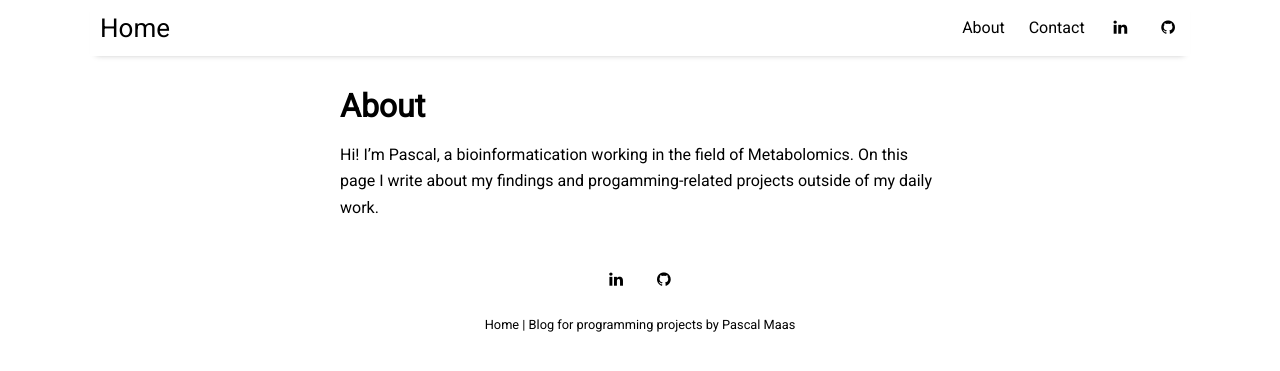
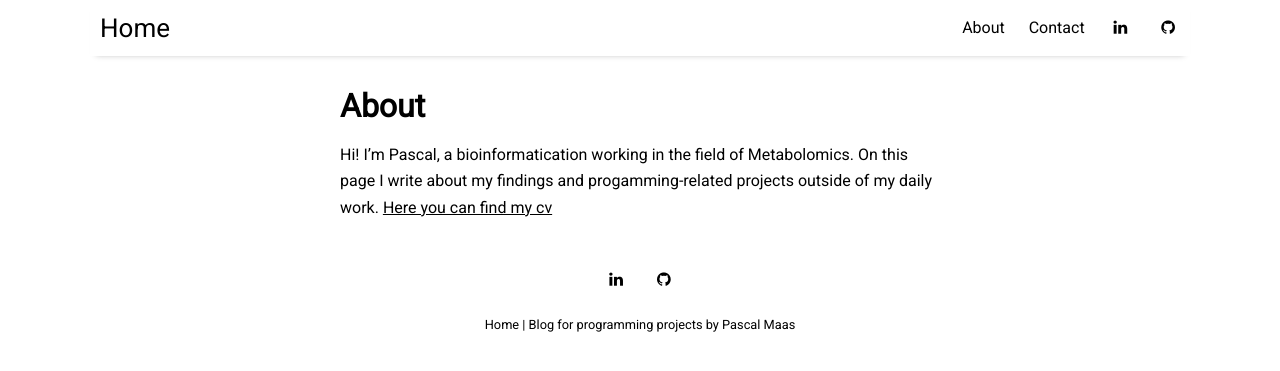
Before and after one commit to Pascallio/pascallio.github.io, a Jekyll site: the page built from pages/about.md, in a window 1280 px wide. Shown: the top 371 px of the page. Built offline with Jekyll 4.4.1, drawn with Linux system fonts in a browser that asks for light colours; nearby versions of some CDN libraries.

Commit message:
Update about.md

```diff
--- a/pages/about.md
+++ b/pages/about.md
@@ -5,3 +5,4 @@ permalink: /about
 ---
 
 Hi! I'm Pascal, a bioinformatication working in the field of Metabolomics. On this page I write about my findings and progamming-related projects outside of my daily work.
+[Here you can find my cv](https://github.com/Pascallio/pascallio.github.io/blob/main/cv.pdf)
```
